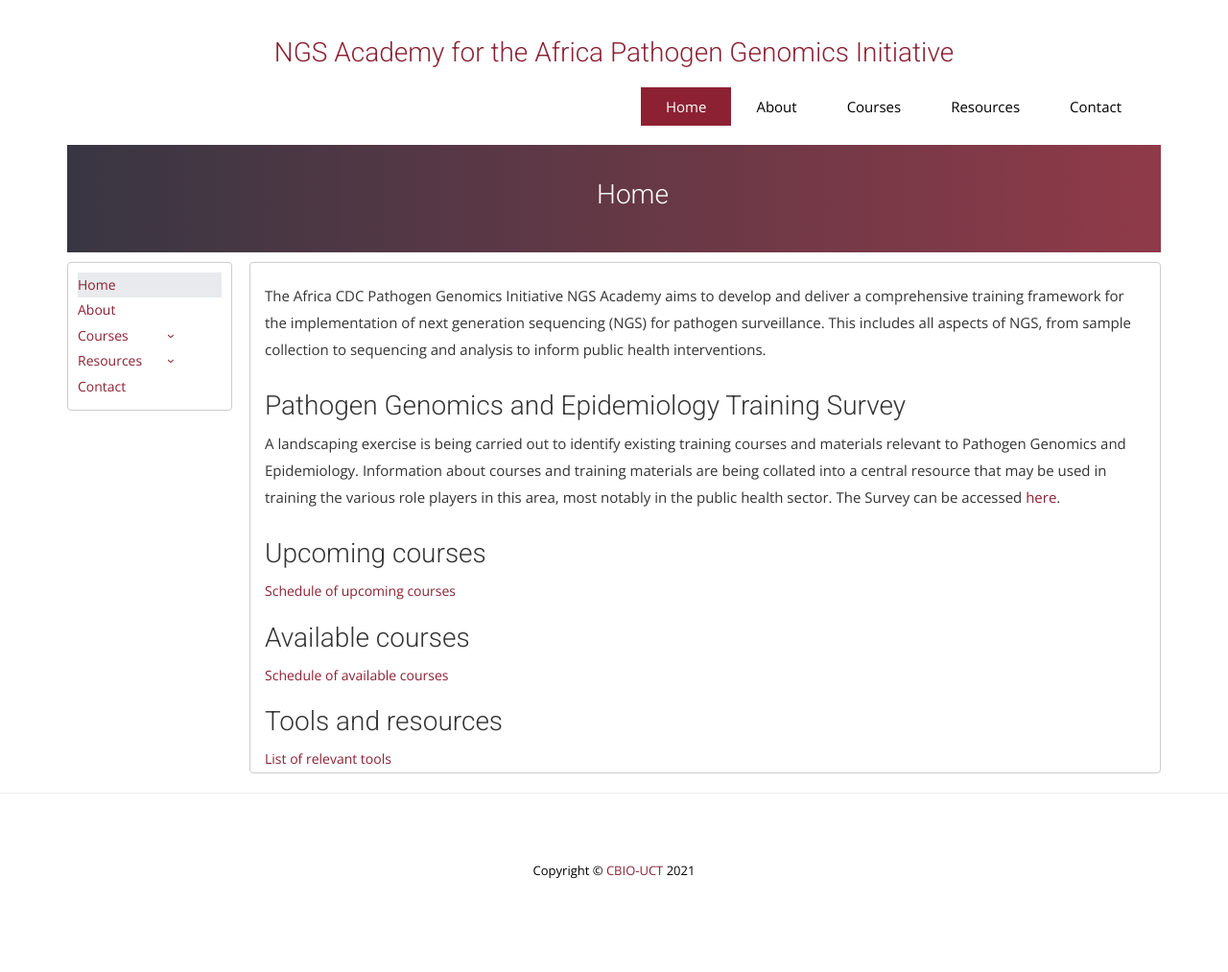
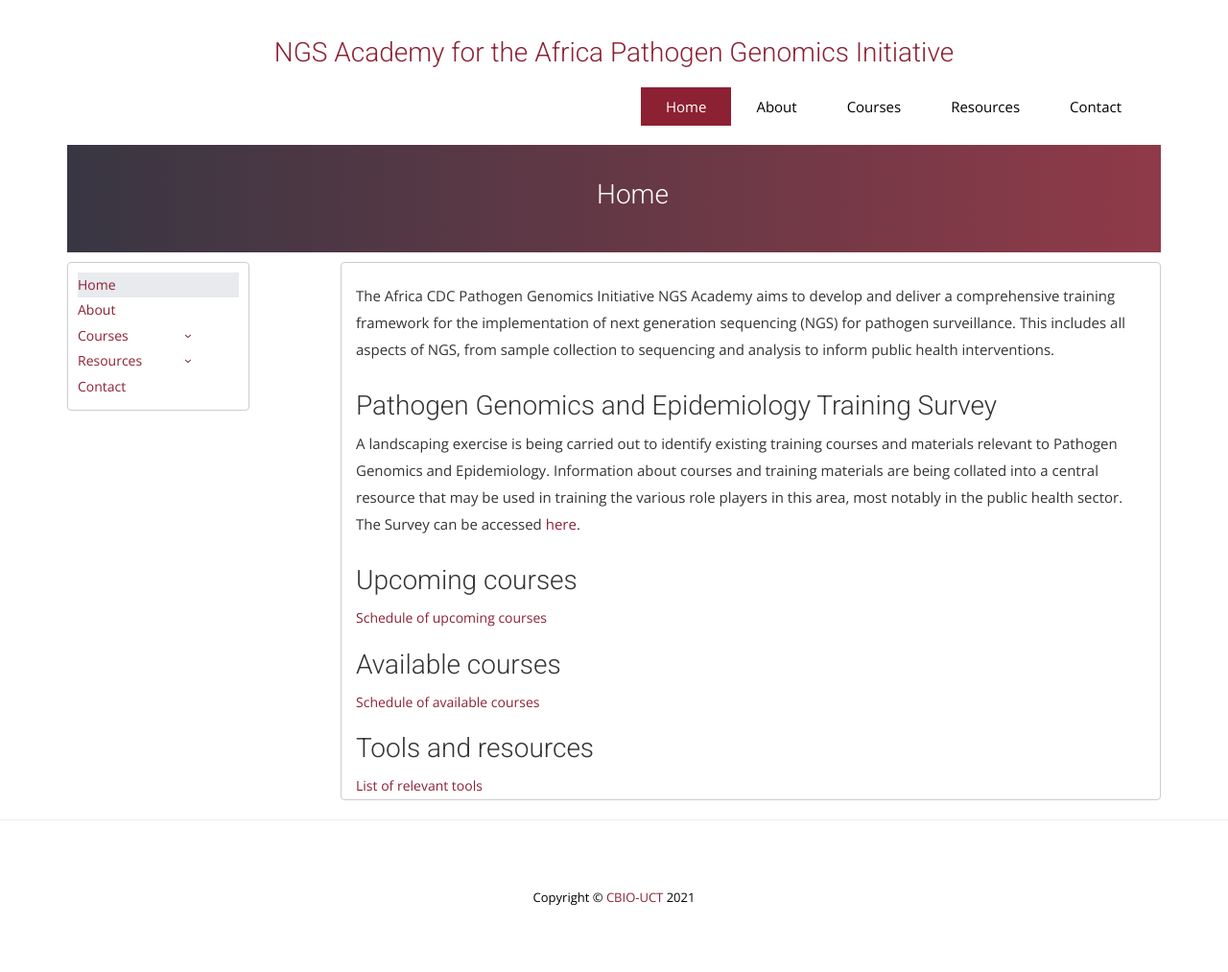
Before and after one commit to pmaturure3/ngs-academy, a Jekyll site: the page built from index.html, in a window 1280 px wide. Shown: the whole page at 96% size. Built offline with Jekyll 4.4.1, drawn with Linux system fonts in a browser that asks for light colours; nearby versions of some CDN libraries; some web fonts are replaced; comment, search, counter and statistics services are not loaded; before the commit the page ends 985 px from its top, so only the background shows below that.

Commit message:
updated bootstrap css on layout

```diff
--- a/_layouts/default.html
+++ b/_layouts/default.html
@@ -177,12 +177,16 @@
         <div class="row">
             <p></p>
             <div class="container">
-                <div class="col-md-2 border-0">
+                <div class="col-sm-2 col-md-2 col-lg-2">
                     {% include side-nav_js.html %}
 
                 </div>
+                <div class="col-sm-1 col-md-1 col-lg-1">
 
-                <div class="col-lg-10 col-md-10 col-sm-10 cont_side_nav_border" class="my-auto">
+
+                </div>
+
+                <div class="col-sm-9 col-md-9 col-lg-9 cont_side_nav_border" class="my-auto">
                     {{content}}
                 </div>
 
--- a/css/style.css
+++ b/css/style.css
@@ -1003,7 +1003,7 @@
 
   border: 1px solid #ccc;
   border-radius:4px;
-  /* margin:0.5px; */
+
 
 }
 
@@ -1012,6 +1012,6 @@
   border: 1px solid #ccc;
   border-radius:4px;
 padding: 10px;
-margin-right:3px;
+
 
 }
```
